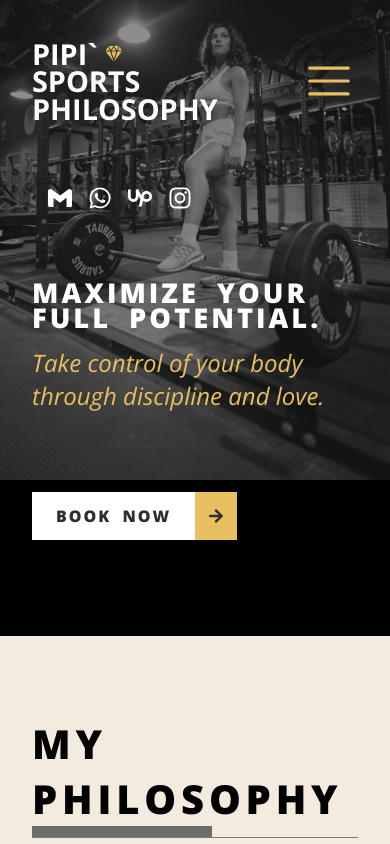
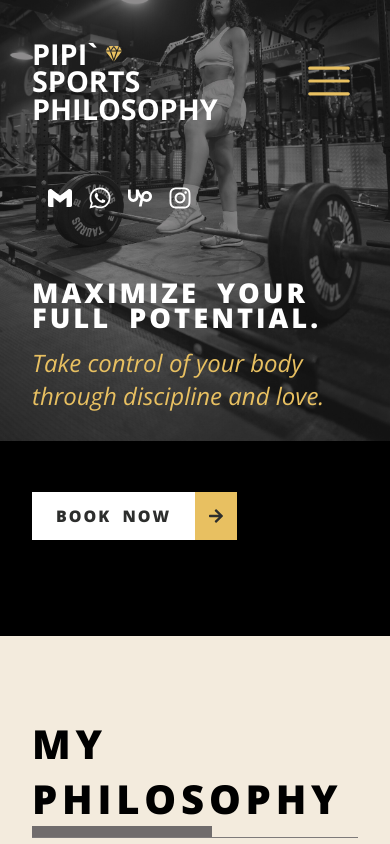
Before and after one commit to RuslanTissen/Pipi-world-3, a React (Create React App) app: page / in a window 390 px wide. Shown: the top 844 px of the page. Built offline with nearby package versions, Linux system fonts and the light colour scheme; a web font is replaced by a local one.

Commit message:
some updates in intro

```diff
--- a/src/components/start/introduction/Introduction.scss
+++ b/src/components/start/introduction/Introduction.scss
@@ -4,7 +4,7 @@
 	justify-content: center;
 	background-attachment: fixed;
 	background-image: url("../../../images/introduction-light-dark.jpg");
-	background-position: top clamp(-350px, -40vw, 0vw) center;
+	background-position: top clamp(-350px, -50vw, 0vw) center;
 	background-repeat: no-repeat;
 	background-size: cover;
 	display: flex;
```
